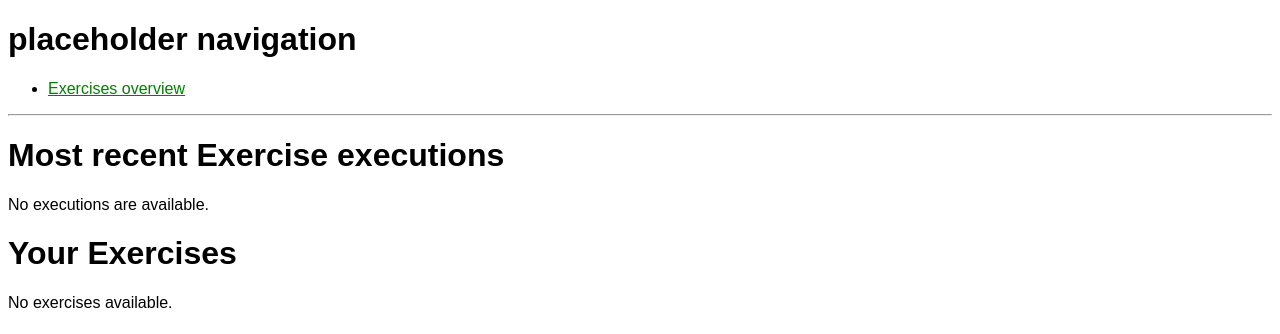
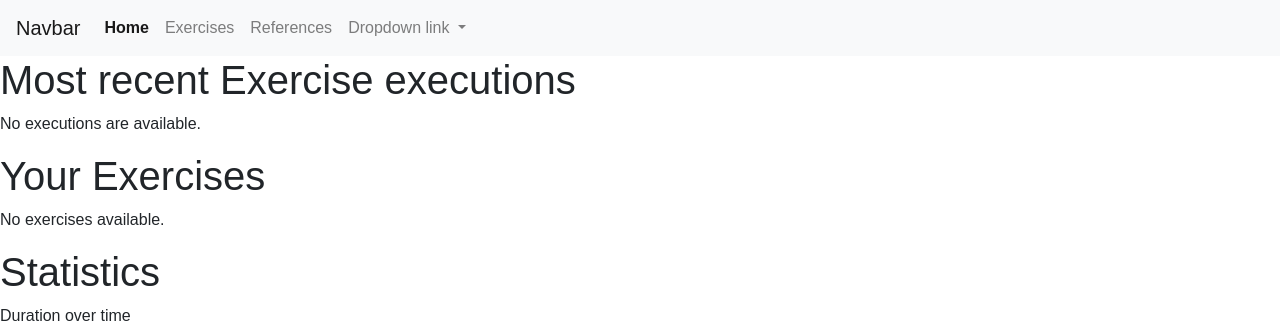
Before and after one commit to pkhurt/practicity, a Django app: page /progressTracker/ in a window 1280 px wide. Shown: the top 334 px of the page. Run offline with Django 3.2, Linux system fonts and the light colour scheme; data that the repository does not hold is empty; some libraries are stand-ins or nearby versions.

Commit message:
cleaned up views and added exercise_reference view. Todo; rename exercise_reference to only reference.

```diff
--- a/practicity/progressTracker/templates/progressTracker/index.html
+++ b/practicity/progressTracker/templates/progressTracker/index.html
@@ -1,17 +1,49 @@
+{% load static %}
 <!DOCTYPE html>
 <html lang="en">
 <head>
-    {% load static %}
     <meta charset="UTF-8">
     <title>Title</title>
+     <!-- Required meta tags -->
+    <meta charset="utf-8">
+    <meta name="viewport" content="width=device-width, initial-scale=1, shrink-to-fit=no">
+
+    <!-- Bootstrap CSS -->
+    <link rel="stylesheet" href="https://stackpath.bootstrapcdn.com/bootstrap/4.3.1/css/bootstrap.min.css" integrity="sha384-ggOyR0iXCbMQv3Xipma34MD+dH/1fQ784/j6cY/iJTQUOhcWr7x9JvoRxT2MZw1T" crossorigin="anonymous">
     <link rel="stylesheet" type="text/css" href="{% static 'progressTracker/style.css' %}">
+
+
+    <nav class="navbar navbar-expand-lg navbar-light bg-light">
+      <a class="navbar-brand" href="#">Navbar</a>
+      <button class="navbar-toggler" type="button" data-toggle="collapse" data-target="#navbarNavDropdown" aria-controls="navbarNavDropdown" aria-expanded="false" aria-label="Toggle navigation">
+        <span class="navbar-toggler-icon"></span>
+      </button>
+      <div class="collapse navbar-collapse" id="navbarNavDropdown">
+        <ul class="navbar-nav">
+          <li class="nav-item active">
+            <a class="nav-link" href="{% url 'progressTracker:index' %}">Home <span class="sr-only">(current)</span></a>
+          </li>
+          <li class="nav-item">
+            <a class="nav-link" href="{% url 'progressTracker:exercises' %}">Exercises</a>
+          </li>
+          <li class="nav-item">
+            <a class="nav-link" href="{% url 'progressTracker:exercise_references' %}">References</a>
+          </li>
+          <li class="nav-item dropdown">
+            <a class="nav-link dropdown-toggle" href="#" id="navbarDropdownMenuLink" role="button" data-toggle="dropdown" aria-haspopup="true" aria-expanded="false">
+              Dropdown link
+            </a>
+            <div class="dropdown-menu" aria-labelledby="navbarDropdownMenuLink">
+              <a class="dropdown-item" href="#">Action</a>
+              <a class="dropdown-item" href="#">Another action</a>
+              <a class="dropdown-item" href="#">Something else here</a>
+            </div>
+          </li>
+        </ul>
+      </div>
+    </nav>
 </head>
 <body>
-<h1>placeholder navigation</h1>
-<ul>
-    <li><a href="{% url 'progressTracker:exercises' %}">Exercises overview</a></li>
-</ul>
-<hr>
 
 <!-- POP UP FORM -->
 <div class="form-popup" id="executionForm">
--- a/practicity/progressTracker/urls.py
+++ b/practicity/progressTracker/urls.py
@@ -6,9 +6,8 @@ app_name = 'progressTracker'
 urlpatterns = [
     # ex: /progressTracker
     path('', views.index, name='index'),
-    path('session_detail/<int:practice_session_id>/', views.session_detail, name='session_detail'),
     path('exercise_detail/<int:pk>/', views.ExerciseDetailView.as_view(), name='exercise_detail'),  # generic view
-    path('session_history/', views.SessionHistoryView.as_view(), name='session_history'),  # generic view
     path('exercise_execution/<int:exercise_id>/', views.exercise_execution, name='exercise_execution'),
+    path('exercise_references/', views.ExerciseReferenceView.as_view(), name='exercise_references'),
     path('exercises', views.exercises_view, name='exercises'),
 ]
--- a/practicity/progressTracker/views.py
+++ b/practicity/progressTracker/views.py
@@ -6,7 +6,7 @@ from django.views import generic
 from plotly.offline import plot
 from plotly.graph_objs import Scatter
 
-from .models import Exercise, Execution
+from .models import Exercise, Execution, ExerciseReference
 
 from .forms import ExecutionForm
 
@@ -69,16 +69,6 @@ def index(request):
     return render(request, 'progressTracker/' + template_name, context)
 
 
-def session_detail(request, practice_session_id):
-    practice_session = get_object_or_404(Execution, pk=practice_session_id)
-    exercise_list = Exercise.objects.filter(practice_session=practice_session_id)
-    context = {
-        'practice_session': practice_session,
-        'exercise_list': exercise_list,
-    }
-    return render(request, 'progressTracker/exercises.html', context)
-
-
 def exercises_view(request):
     exercise_list = Exercise.objects.all()
 
@@ -116,13 +106,13 @@ class ExerciseDetailView(generic.DetailView):
     template_name = 'progressTracker/exercise_detail.html'
 
 
-class SessionHistoryView(generic.ListView):
+class ExerciseReferenceView(generic.ListView):
     """
-
+    ExerciseReference shows a list of the Reference that are registered
     """
-    model = Execution
-    context_object_name = "practice_session_list"
-    template_name = 'progressTracker/session_history.html'
+    model = ExerciseReference
+    context_object_name = "exercise_reference_list"
+    template_name = 'progressTracker/exercise_references.html'
 
 
 def exercise_execution(request, exercise_id):
```
Also changed, not shown: practicity/progressTracker/templates/progressTracker/exercise_references.html (added, +60 -0 lines), practicity/progressTracker/templates/progressTracker/navigation.html (deleted, +0 -34 lines), practicity/progressTracker/templates/progressTracker/session_detail.html (deleted, +0 -37 lines).
